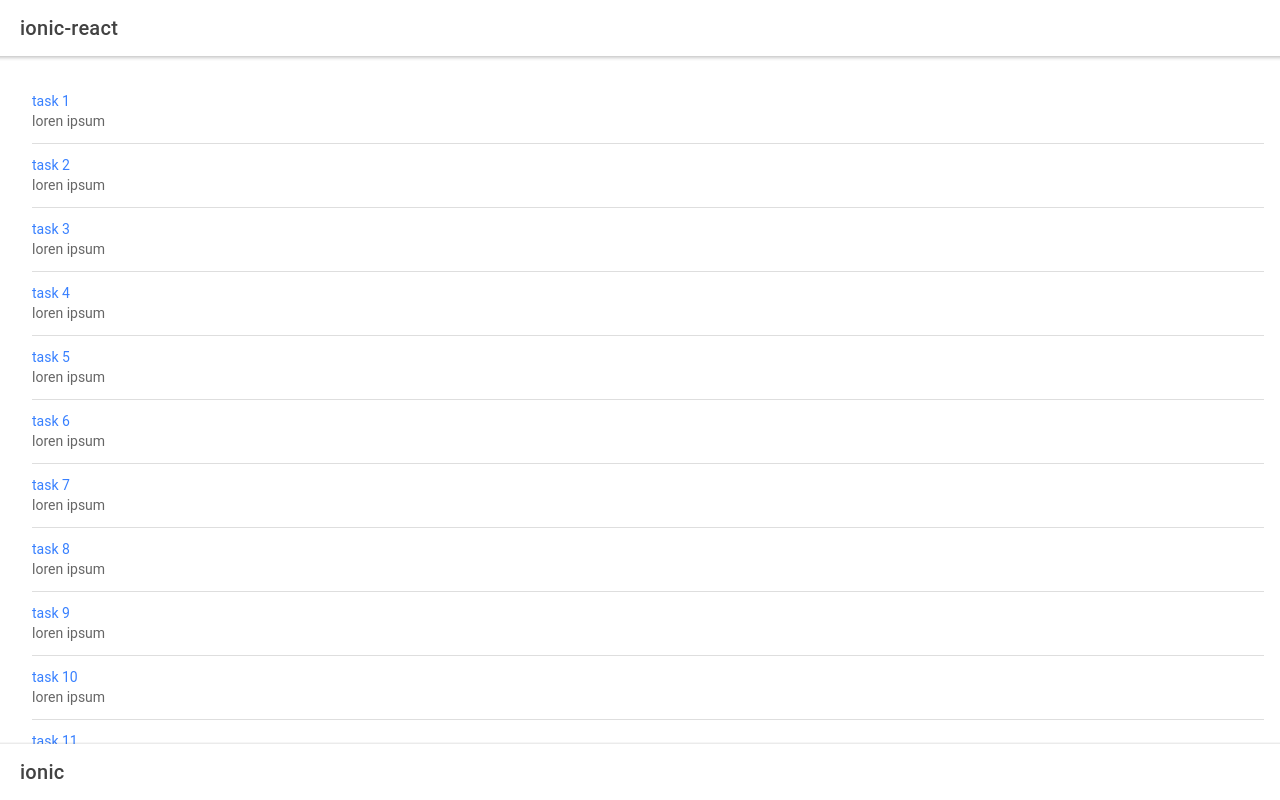
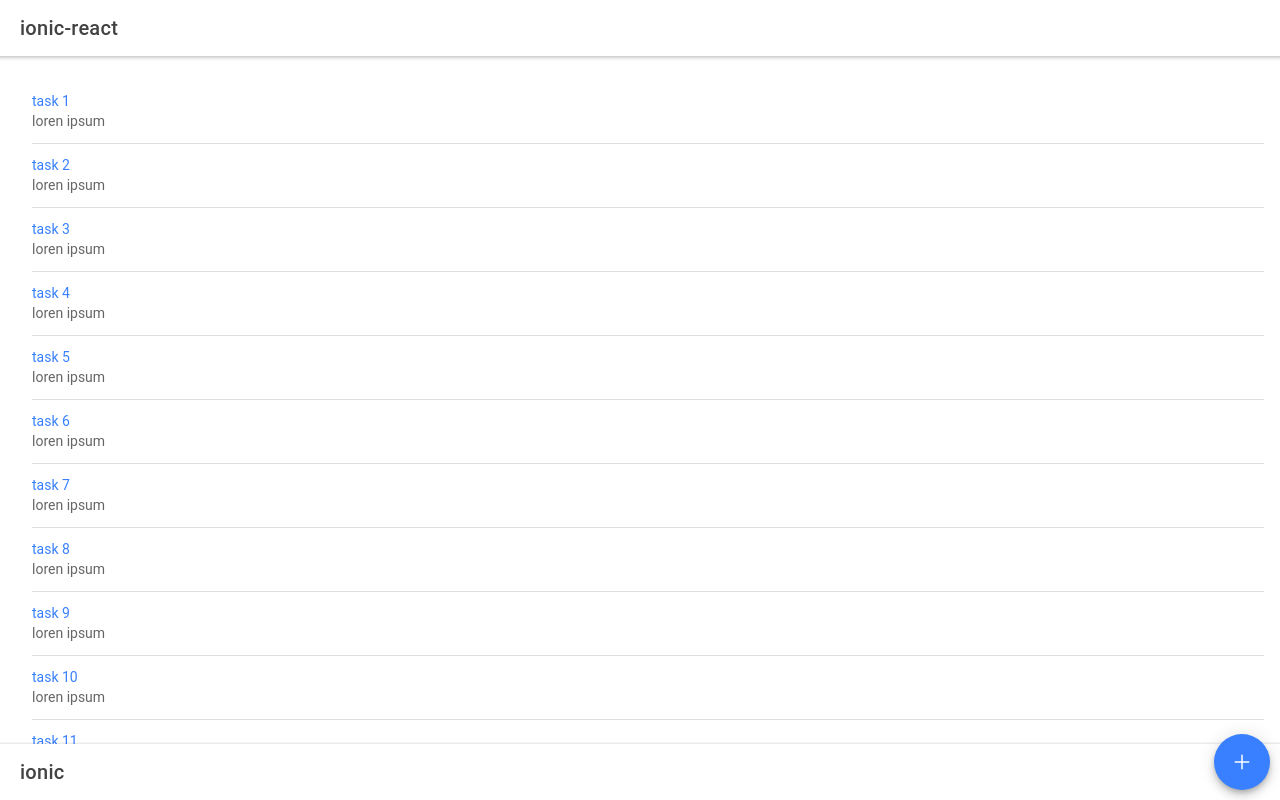
Before and after one commit to carlosrojaso/maestriajs-ionic-react, a React (Create React App) app: page /home in a window 1280 px wide. Built offline with nearby package versions, Linux system fonts and the light colour scheme.

Commit message:
adding modal + Fab

```diff
--- a/package.json
+++ b/package.json
@@ -11,13 +11,15 @@
     "@types/react-dom": "^16.9.1",
     "@types/react-router": "^5.1.1",
     "@types/react-router-dom": "^5.1.0",
+    "@types/uuid": "^3.4.6",
     "ionicons": "^4.6.3",
     "react": "^16.10.2",
     "react-dom": "^16.10.2",
     "react-router": "^5.1.0",
     "react-router-dom": "^5.1.0",
     "react-scripts": "3.2.0",
-    "typescript": "3.6.3"
+    "typescript": "3.6.3",
+    "uuid": "^3.3.3"
   },
   "scripts": {
     "start": "react-scripts start",
--- a/src/pages/Home.tsx
+++ b/src/pages/Home.tsx
@@ -10,20 +10,41 @@ import {
   IonLabel,
   IonItemSliding,
   IonItemOption,
-  IonItemOptions
+  IonItemOptions ,
+  IonFab,
+  IonFabButton,
+  IonIcon,
+  IonButton,
+  IonModal
 } from '@ionic/react';
+import { add } from 'ionicons/icons';
 import React, { useState, useEffect } from 'react';
 
 import MyHeader from '../components/Header';
 import MyFooter from '../components/Footer';
 import { DummyData } from '../data/dummy-data';
+import uuidv4 from 'uuid/v4';
 
 const Home: React.FC = () => {
   const [itemsArray, setItemsArray] : any = useState([]);
+  const [showModal, setShowModal] = useState(false);
 
   useEffect(() => {
     setItemsArray(DummyData);
   }, []);
+
+  // eslint-disable-next-line @typescript-eslint/no-unused-vars
+  const addToList = (item: any) => {
+
+    const tmpList = [...itemsArray];
+
+    const newIndex = uuidv4();
+    item.id = newIndex;
+
+    tmpList.push(item);
+
+    setItemsArray(tmpList);
+  };
 
   const removeFromList = (key: number) => {
 
@@ -60,6 +81,15 @@ const Home: React.FC = () => {
         })}
         </IonList>
       </IonContent>
+      <IonModal isOpen={showModal}>
+        <p>This is modal content</p>
+        <IonButton onClick={() => setShowModal(false)}>Close Modal</IonButton>
+      </IonModal>
+      <IonFab onClick={() => setShowModal(true)} vertical="bottom" horizontal="end" slot="fixed">
+        <IonFabButton>
+          <IonIcon icon={add}/>
+        </IonFabButton>
+      </IonFab>
       <MyFooter/>
     </IonPage>
   );
```
Also changed, not shown: 1 other file (tests, documents, lock files or other folders).
